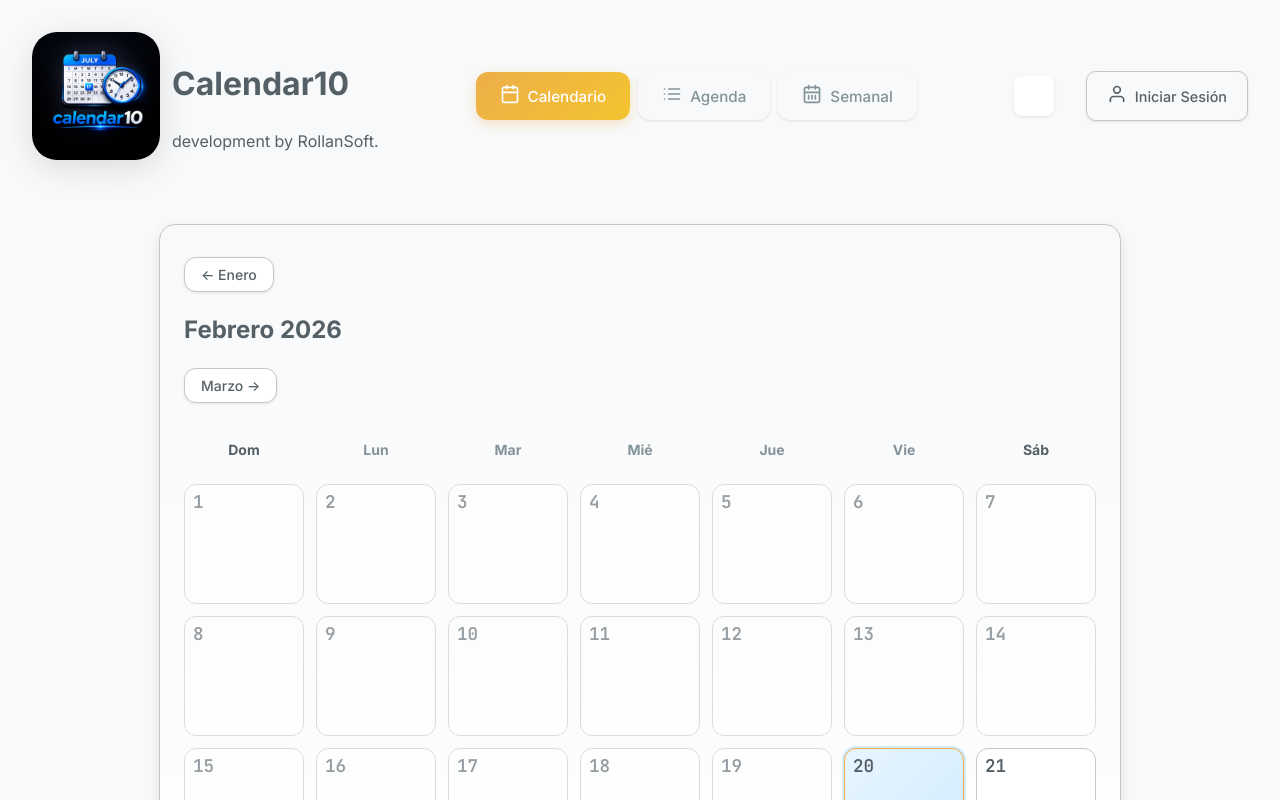
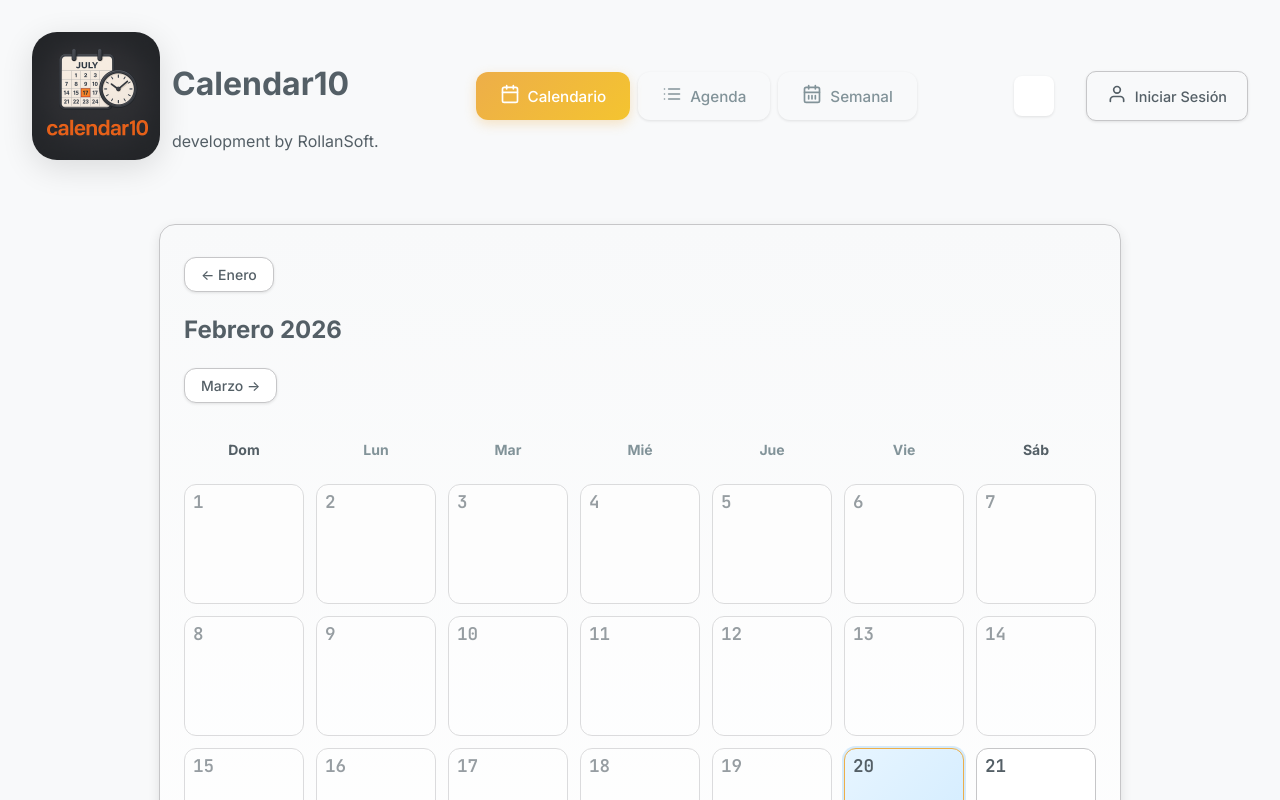
Before and after one commit to skillparty/calendario, a Svelte app: page / in a window 1280 px wide. Shown: the top 800 px of the page. Built offline with nearby package versions, Linux system fonts and the light colour scheme; what vanilla-sonner would draw is missing.

Commit message:
Fix image paths for app logo, developer logo, and GitHub avatar

```diff
--- a/src/components/Header.svelte
+++ b/src/components/Header.svelte
@@ -19,7 +19,7 @@
     <div class="header-container">
         <div class="header-left">
             <div class="brand-section">
-                <img src="public/app.png" alt="Calendar10" class="brand-logo" />
+                <img src="/app.png" alt="Calendar10" class="brand-logo" />
                 <div class="brand-text">
                     <h1 class="brand-name">Calendar10</h1>
                     <span class="brand-tagline">development by RollanSoft.</span
@@ -73,13 +73,14 @@
                         on:click={() => (showUserInfo = !showUserInfo)}
                     >
                         <img
-                            src={$userSessionStore.avatarUrl ||
-                                "public/avatar.png"}
+                            src={$userSessionStore.user?.avatar_url ||
+                                "/app.png"}
                             alt="Avatar"
                             class="user-avatar"
                         />
                         <span class="user-name"
                             >{$userSessionStore.user?.user_metadata?.name ||
+                                $userSessionStore.user?.name ||
                                 "Usuario"}</span
                         >
                         <span class="online-indicator" title="En línea">●</span>
--- a/src/types.ts
+++ b/src/types.ts
@@ -69,6 +69,7 @@ export interface UserProfile {
   username?: string;
   name?: string;
   avatar_url?: string;
+  user_metadata?: { name?: string; avatar_url?: string;[key: string]: any };
   [key: string]: unknown;
 }
 
@@ -132,4 +133,4 @@ declare global {
   }
 }
 
-export {};
+export { };
```
